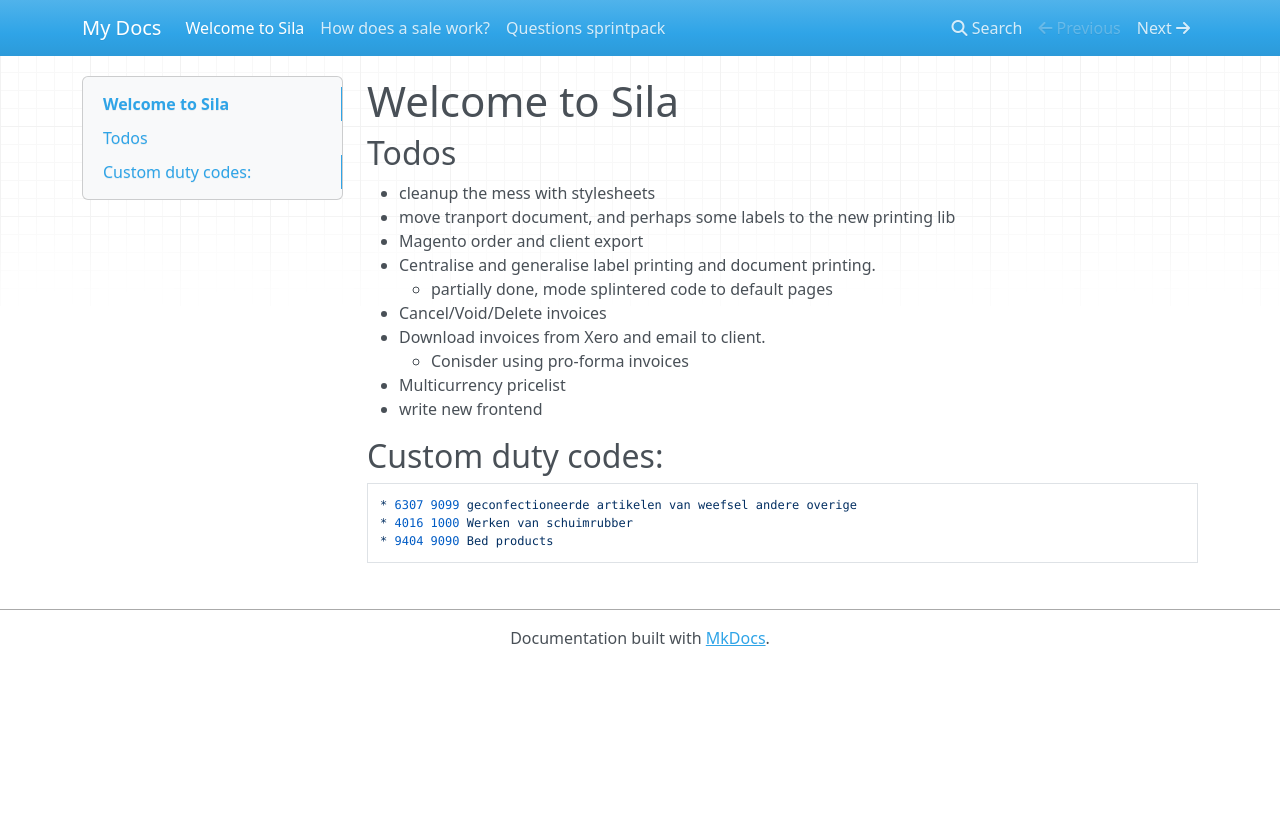
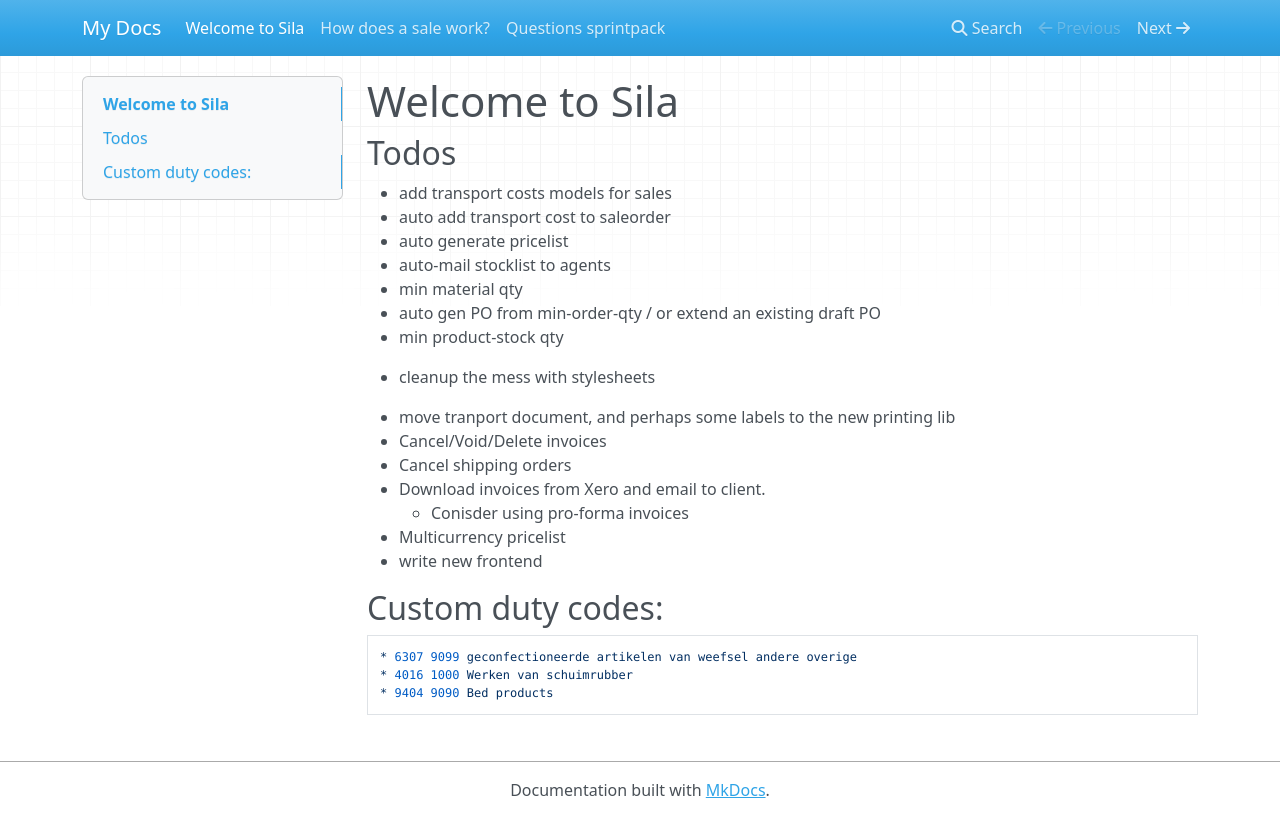
Before and after one commit to darkhorsedev0716/Django-Ecommerce, an MkDocs documentation site: the page built from docs/docs/index.md, in a window 1280 px wide. Shown: the top 837 px of the page. Built offline with MkDocs 1.6.1, drawn with Linux system fonts in a browser that asks for light colours; nearby versions of some CDN libraries.

Commit message:
new todos

```diff
--- a/docs/docs/index.md
+++ b/docs/docs/index.md
@@ -2,12 +2,18 @@
 
 ## Todos
 
+- add transport costs models for sales
+- auto add transport cost to saleorder
+- auto generate pricelist
+- auto-mail stocklist to agents
+- min material qty
+- auto gen PO from min-order-qty / or extend an existing draft PO
+- min product-stock qty
+
 - cleanup the mess with stylesheets
 - move tranport document, and perhaps some labels to the new printing lib
-- Magento order and client export
-- Centralise and generalise label printing and document printing.
-    * partially done, mode splintered code to default pages
 - Cancel/Void/Delete invoices
+- Cancel shipping orders
 - Download invoices from Xero and email to client.
     * Conisder using pro-forma invoices
 - Multicurrency pricelist
```
